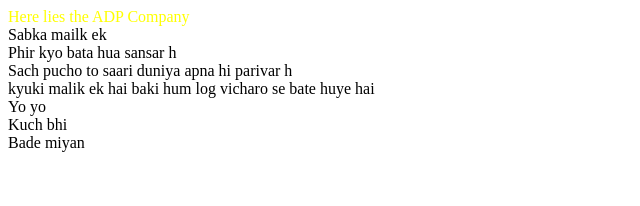
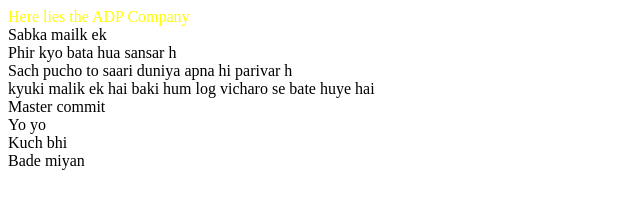
Before and after one commit to Satyaprakash-Chaurasiya28/GitDemo, a plain HTML site: page ProjectADPOffice/index.html in a window 1280 px wide. Shown: the whole page, without its empty margins (0-640 px from the left). Drawn offline with Linux system fonts and the light colour scheme.

Commit message:
mater vala commit

```diff
--- a/ProjectADPOffice/index.html
+++ b/ProjectADPOffice/index.html
@@ -15,6 +15,7 @@
     <div class="C2">
       kyuki malik ek hai baki hum log vicharo se bate huye hai
     </div>
+    <div>Master commit</div>
     <div>Yo yo</div>
     <div>Kuch bhi</div>
     <div>Bade miyan</div>
```
